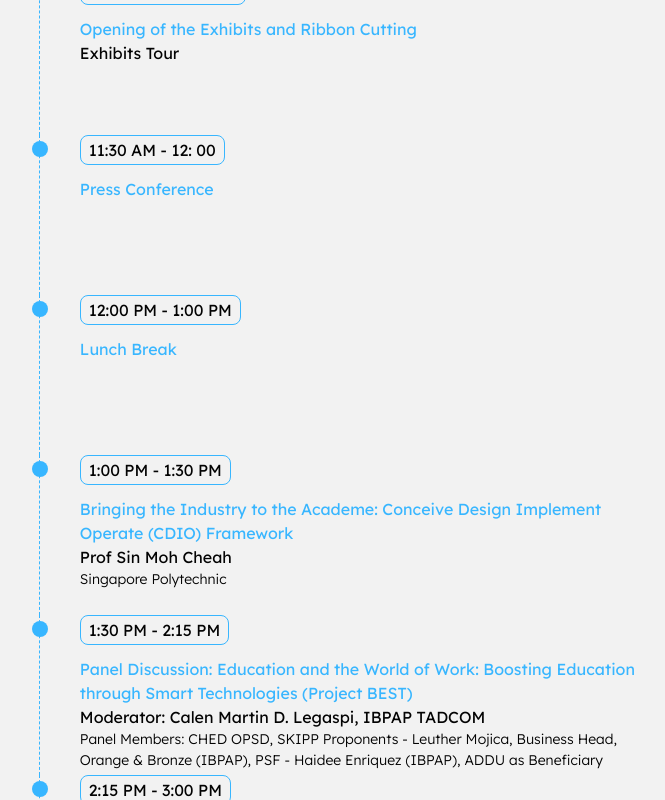
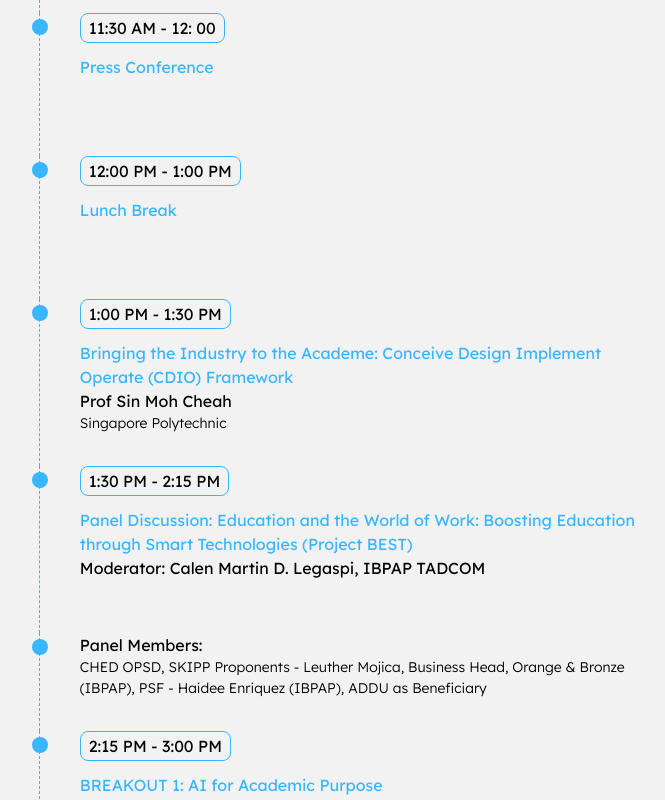
Before and after one commit to Samshh/CHEDx-Website, a React (Vite) app: page /programme in a window 1280 px wide. Shown: the part 3380-4180 px from the top of the page, without its empty margins (303-968 px from the left). Built offline with nearby package versions, Linux system fonts and the light colour scheme.

Commit message:
new logo and timeline padding

```diff
--- a/index.html
+++ b/index.html
@@ -2,7 +2,7 @@
 <html lang="en">
   <head>
     <meta charset="UTF-8" />
-    <!-- <link rel="icon" type="image/svg+xml" href="/vite.svg" /> -->
+    <link rel="icon" type="image/svg+xml" href="/CHEDxLogo.svg" />
     <meta name="viewport" content="width=device-width, initial-scale=1.0" />
     <title>CHEDˣ2.0 | Building Synergy: Aligning IT Education with Industry</title>
 
--- a/src/pages/landing/components/MappedTimeline.tsx
+++ b/src/pages/landing/components/MappedTimeline.tsx
@@ -105,8 +105,15 @@ const timeline: Timeline = {
       segment:
         "Panel Discussion: Education and the World of Work: Boosting Education through Smart Technologies (Project BEST)",
       title: "Moderator: Calen Martin D. Legaspi, IBPAP TADCOM",
+      subtitle: "",
+    },
+    {
+      time: "",
+      segment:
+        "",
+      title: "Panel Members:",
       subtitle:
-        "Panel Members: CHED OPSD, SKIPP Proponents - Leuther Mojica, Business Head, Orange & Bronze (IBPAP), PSF - Haidee Enriquez (IBPAP), ADDU as Beneficiary",
+        "CHED OPSD, SKIPP Proponents - Leuther Mojica, Business Head, Orange & Bronze (IBPAP), PSF - Haidee Enriquez (IBPAP), ADDU as Beneficiary",
     },
     {
       time: "2:15 PM - 3:00 PM",
@@ -208,9 +215,9 @@ const MappedTimeline = () => {
                 <div className="h-4 w-4 rounded-full bg-yellow z-20"></div>
               </div>
             )}
-            <div className="flex flex-col min-h-40 border-l-[1.5px] border-yellow border-dashed pl-10 z-0 relative">
+            <div className="flex flex-col min-h-fit border-l-[1.5px] border-yellow border-dashed pl-10 z-0 relative">
               <div className="h-4 w-4 rounded-full bg-yellow z-20 absolute -left-0.5 mt-1.5 -ml-1.5"></div>
-              <div className="min-h-40 md:hover:pl-10 transition-all duration-300 gap-3 flex flex-col w-full timeline-event">
+              <div className="min-h-fit pb-[2rem] md:hover:pl-10 transition-all duration-300 gap-3 flex flex-col w-full timeline-event">
                 {event.time && (
                   <div className="border border-yellow bg-none rounded-lg px-2 py-0.5 text-center max-w-max top-0">
                     <span className="grow-0">{event.time}</span>
--- a/src/pages/landing/index.tsx
+++ b/src/pages/landing/index.tsx
@@ -154,9 +154,8 @@ export default function Landing() {
                   December 4 - 5, 2024
                 </h3>
                 <p className="text-center font-normal max-w-[568px]">
-                  SMX Convention Center Davao 3rd Level, SM Lanang Premier, J.P.
-                  Laurel Ave, Lanang, Davao City, 8000 Davao del Sur,
-                  Philippines
+                  SMX Convention Center Davao <br /> 3rd Level, SM Lanang
+                  Premier, J.P. Laurel Ave, Lanang, Davao City.
                 </p>
               </div>
               <a
--- a/src/pages/programme/components/MappedTimeline.tsx
+++ b/src/pages/programme/components/MappedTimeline.tsx
@@ -40,13 +40,15 @@ const timeline: Timeline = {
     },
     {
       time: "9:30 AM - 10:00 AM",
-      segment: "Keynote Speaker: Building Synergy, Aligning with Industry, Leveraging IT Expertise",
+      segment:
+        "Keynote Speaker: Building Synergy, Aligning with Industry, Leveraging IT Expertise",
       title: "Secretary J. Prospero E. de Vera III",
       subtitle: "Commission on Higher Education",
     },
     {
       time: "10:00 AM - 10:30 AM",
-      segment: "Private Sector Advisory Council (PSAC) Jobs for IT Human Resource Development",
+      segment:
+        "Private Sector Advisory Council (PSAC) Jobs for IT Human Resource Development",
       title: "Mr. Fred Ayala",
       subtitle: "",
     },
@@ -88,7 +90,8 @@ const timeline: Timeline = {
     },
     {
       time: "1:00 PM - 1:30 PM",
-      segment: "Bringing the Industry to the Academe: Conceive Design Implement Operate (CDIO) Framework",
+      segment:
+        "Bringing the Industry to the Academe: Conceive Design Implement Operate (CDIO) Framework",
       title: "Prof Sin Moh Cheah",
       subtitle: "Singapore Polytechnic",
     },
@@ -97,8 +100,14 @@ const timeline: Timeline = {
       segment:
         "Panel Discussion: Education and the World of Work: Boosting Education through Smart Technologies (Project BEST)",
       title: "Moderator: Calen Martin D. Legaspi, IBPAP TADCOM",
+      subtitle: "",
+    },
+    {
+      time: "",
+      segment: "",
+      title: "Panel Members:",
       subtitle:
-        "Panel Members: CHED OPSD, SKIPP Proponents - Leuther Mojica, Business Head, Orange & Bronze (IBPAP), PSF - Haidee Enriquez (IBPAP), ADDU as Beneficiary",
+        "CHED OPSD, SKIPP Proponents - Leuther Mojica, Business Head, Orange & Bronze (IBPAP), PSF - Haidee Enriquez (IBPAP), ADDU as Beneficiary",
     },
     {
       time: "2:15 PM - 3:00 PM",
@@ -134,15 +143,18 @@ const timeline: Timeline = {
     },
     {
       time: "4:00 PM - 4:45 PM",
-      segment: "BREAKOUT 5: Integrating Soft Skills with Domain Expertise for IT Professionals c/o IBPAP",
+      segment:
+        "BREAKOUT 5: Integrating Soft Skills with Domain Expertise for IT Professionals c/o IBPAP",
       title: "c/o IBPAP",
       subtitle: "Industry (iQor)",
     },
     {
       time: "",
-      segment: "BREAKOUT 6: Futures Learning Commons and Creative Spaces, Futures Information",
+      segment:
+        "BREAKOUT 6: Futures Learning Commons and Creative Spaces, Futures Information",
       title: "Asso. Prof. Stephen B. Alayon",
-      subtitle: "Program Head, Bachelor of Science and Information Science, West Visayas State University",
+      subtitle:
+        "Program Head, Bachelor of Science and Information Science, West Visayas State University",
     },
     {
       time: "4:45 PM - 5:30 PM",
@@ -199,13 +211,16 @@ const timeline: Timeline = {
     },
     {
       time: "10:45 AM - 11:45 PM",
-      segment: "BREAKOUT 9: Contact Center & Business Process Management PSF: Emerging Tech Career Pathways c/o IBPAP",
+      segment:
+        "BREAKOUT 9: Contact Center & Business Process Management PSF: Emerging Tech Career Pathways c/o IBPAP",
       title: "Jay Santisteban - TBD c/o IBPAP",
-      subtitle: "Contact Center Association of the Philippines (CCAP), Operations Director",
+      subtitle:
+        "Contact Center Association of the Philippines (CCAP), Operations Director",
     },
     {
       time: "",
-      segment: "BREAKOUT 10: Global In-House Center PSF: Emerging Tech Career Pathway c/o IBPAP",
+      segment:
+        "BREAKOUT 10: Global In-House Center PSF: Emerging Tech Career Pathway c/o IBPAP",
       title: "Christine Bata",
       subtitle: "Global In-House Center Council (GICC), Executive Director",
     },
@@ -217,27 +232,34 @@ const timeline: Timeline = {
     },
     {
       time: "1:00 PM - 1:45 PM",
-      segment: "BREAKOUT 11: Digital Arts and Animation PSF: Emerging Tech Career Pathways c/o IBPAP",
+      segment:
+        "BREAKOUT 11: Digital Arts and Animation PSF: Emerging Tech Career Pathways c/o IBPAP",
       title: "Daniel Enriquez ",
-      subtitle: "Animation Council of the Philippines (ACPI), Executive Director",
+      subtitle:
+        "Animation Council of the Philippines (ACPI), Executive Director",
     },
     {
       time: "",
-      segment: "BREAKOUT 12: Game Development PSF: Emerging Tech Career Pathways c/o IBPAP",
+      segment:
+        "BREAKOUT 12: Game Development PSF: Emerging Tech Career Pathways c/o IBPAP",
       title: "Amierose Ramos",
       subtitle: "Game Developers Association of the Philippines (GDAP)",
     },
     {
       time: "1:45 PM - 2:30 PM",
-      segment: "BREAKOUT 13: Health Information Management PSF: Emerging Tech Career Pathways c/o IBPAP",
+      segment:
+        "BREAKOUT 13: Health Information Management PSF: Emerging Tech Career Pathways c/o IBPAP",
       title: "Nei Bumanglag - TBD c/o IBPAP",
-      subtitle: "Healthcare Information Management Association of the Philippines, Inc.. (HIMAP), Executive Director",
+      subtitle:
+        "Healthcare Information Management Association of the Philippines, Inc.. (HIMAP), Executive Director",
     },
     {
       time: "",
-      segment: "BREAKOUT 14: Software Development and Security: PSF Emerging Tech Career Pathways c/o IBPAP",
+      segment:
+        "BREAKOUT 14: Software Development and Security: PSF Emerging Tech Career Pathways c/o IBPAP",
       title: "Allan Tan",
-      subtitle: "Philippine Software Industry Association (PSIA), Board Trustee",
+      subtitle:
+        "Philippine Software Industry Association (PSIA), Board Trustee",
     },
     {
       time: "2:30 PM - 2:45 PM",
@@ -247,10 +269,12 @@ const timeline: Timeline = {
     },
     {
       time: "2:45 PM - 4:00 PM",
-      segment: "Building Synergy: Aligning IT Education with Industry Demands (panel discussion with audience Q & A)",
+      segment:
+        "Building Synergy: Aligning IT Education with Industry Demands (panel discussion with audience Q & A)",
       title:
         "Dr. Rolyn Daguil, PhD, President, Caraga State University\nDr. Bobby D. Gerardo, D. Eng, President, Northern Iloilo State University",
-      subtitle: "representing the Industry: \nIBPAP\nPSIA\nISACAA\nModerator: Dr. Gregg Victor Gabison",
+      subtitle:
+        "representing the Industry: \nIBPAP\nPSIA\nISACAA\nModerator: Dr. Gregg Victor Gabison",
     },
     {
       time: "4:00 PM - 4:15 PM",
@@ -296,9 +320,9 @@ const MappedTimeline = () => {
                 <div className="h-4 w-4 rounded-full bg-blue z-20"></div>
               </div>
             )}
-            <div className="flex flex-col min-h-40 border-l-[1.5px] border-blue border-dashed pl-10 z-0 relative">
+            <div className="flex flex-col min-h-fit border-l-[1.5px] border-blue border-dashed pl-10 z-0 relative">
               <div className="h-4 w-4 rounded-full bg-blue z-20 absolute -left-0.5 mt-1.5 -ml-1.5"></div>
-              <div className="min-h-40 md:hover:pl-10 transition-all duration-300 gap-3 flex flex-col w-full timeline-event">
+              <div className="min-h-fit pb-[2rem] md:hover:pl-10 transition-all duration-300 gap-3 flex flex-col w-full timeline-event">
                 {event.time && (
                   <div className="border border-blue bg-none rounded-lg px-2 py-0.5 text-center max-w-max top-0">
                     <span className="grow-0">{event.time}</span>
@@ -311,7 +335,8 @@ const MappedTimeline = () => {
                   <p>{formatText(event.subtitle)}</p>
                 </div>
               </div>
-              {dayIndex === days.length - 1 && eventIndex === timeline[day].length - 1 && (
+              {dayIndex === days.length - 1 &&
+                eventIndex === timeline[day].length - 1 && (
                   <Button
                     onClick={() => console.log("Download Agenda")}
                     className="absolute -bottom-2 md:-bottom-3 bg-blue text-white flex flex-row"
@@ -320,7 +345,8 @@ const MappedTimeline = () => {
                   </Button>
                 )}
             </div>
-            {dayIndex === days.length - 1 && eventIndex === timeline[day].length - 1 && (
+            {dayIndex === days.length - 1 &&
+              eventIndex === timeline[day].length - 1 && (
                 <div className="absolute -ml-1.5 bottom-0 h-4 w-4 rounded-full bg-blue -left-[1px]"></div>
               )}
           </div>
--- a/src/pages/venue/index.tsx
+++ b/src/pages/venue/index.tsx
@@ -54,8 +54,7 @@ export default function Venue() {
             <div className="text-center flex flex-col gap-[1rem] max-w-[768px]">
               <h3 ref={text}>
                 The summit will be held at SMX Convention Center Davao 3rd
-                Level, SM Lanang Premier, J.P. Laurel Ave, Lanang, Davao City,
-                8000 Davao del Sur, Philippines
+                Level, SM Lanang Premier, J.P. Laurel Ave, Lanang, Davao City.
               </h3>
               <h3 ref={text2}>See the embedded map below!</h3>
             </div>
```
Also changed, not shown: public/CHEDxLogo.svg. Lines whose indentation alone changed are shown as unchanged.
